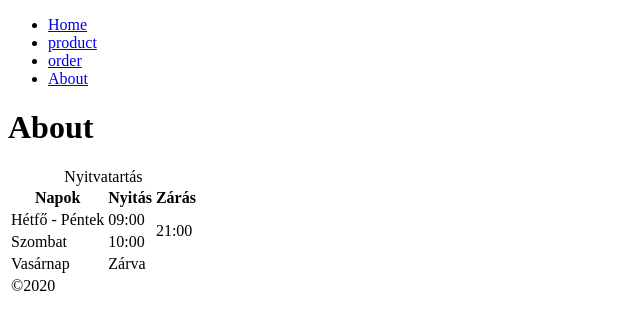
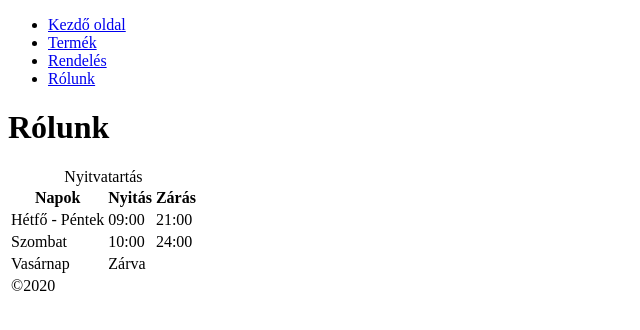
Before and after one commit to Kutyabaj/Kutyabaj.github.io, a plain HTML site: page about.html in a window 1280 px wide. Shown: the whole page, without its empty margins (0-640 px from the left). Drawn offline with Linux system fonts and the light colour scheme.

Commit message:
magyarosítva

```diff
--- a/about.html
+++ b/about.html
@@ -3,24 +3,24 @@
 <head>
     <meta charset="UTF-8">
     <meta name="viewport" content="width=device-width, initial-scale=1.0">
-    <title>Document</title>
+    <title>Kezdő</title>
 </head>
 <body>
     <ul>
         <li>
-            <a href="/">Home</a>
+            <a href="/">Kezdő oldal</a>
         </li>
         <li>
-            <a href="pages/product.html">product</a>
+            <a href="pages/product.html">Termék</a>
         </li>
         <li>
-            <a href="pages/order.html">order</a>
+            <a href="pages/order.html">Rendelés</a>
         </li>
         <li>
-            <a href="/about.html">About</a>
+            <a href="/about.html">Rólunk</a>
         </li>
     </ul>
-    <h1>About</h1>
+    <h1>Rólunk</h1>
 
     <table>
         <caption>Nyitvatartás</caption>
@@ -35,16 +35,17 @@
           <tr>
             <td>Hétfő - Péntek</td>
             <td>09:00</td>
-            <td rowspan="2">21:00</td>
+            <td>21:00</td>
         </tr>
         <tr>
             <td>Szombat</td>
             <td>10:00</td>
+            <td>24:00</td>
 
         </tr>
         <tr>
             <td>Vasárnap</td>
-            <td colspan="2">Zárva</td>
+            <td>Zárva</td>
 
         </tr>
         </tbody>
```
Also changed, not shown: index.html (+5 -5 lines), pages/order.html (+4 -4 lines), pages/product.html (+4 -4 lines).
